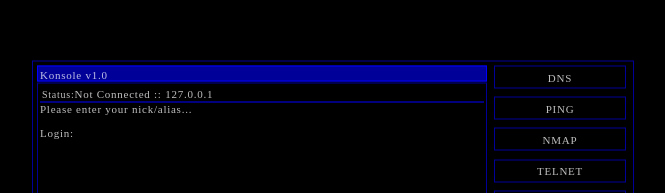
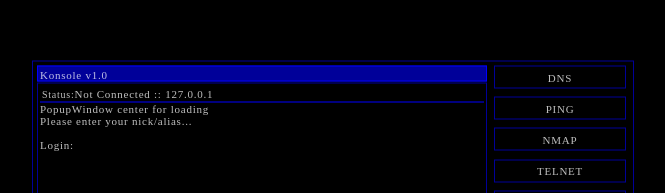
Before and after one commit to iArmanKarimi/Hacker-Cyber-Warfare, a React (Vite) app: page / in a window 1280 px wide. Shown: the part 109-302 px from the top of the page, without its empty margins (315-980 px from the left). Built offline with nearby package versions, Linux system fonts and the light colour scheme; a web font is replaced by a local one.

Commit message:
popupWindow

```diff
--- a/src/Terminal.jsx
+++ b/src/Terminal.jsx
@@ -1,5 +1,6 @@
 import "./css/Terminal.css";
 import { useState } from "react";
+import PopupWindow from "./PopupWindow";
 import PromptLine from "./Component/PromptLine";
 import TerminalInterface from "./Component/TerminalInterface";
 import ConnectionStatusBar from "./Component/ConnectionStatusBar";
@@ -17,6 +18,7 @@ function Terminal() {
       <div id="console">
         <ConnectionStatusBar />
         <div id="interface">
+          <PopupWindow />
           <TerminalInterface outputs={outputs} />
           <PromptLine clearOutput={clearOutput} appendOutput={appendOutput} />
         </div>
```
